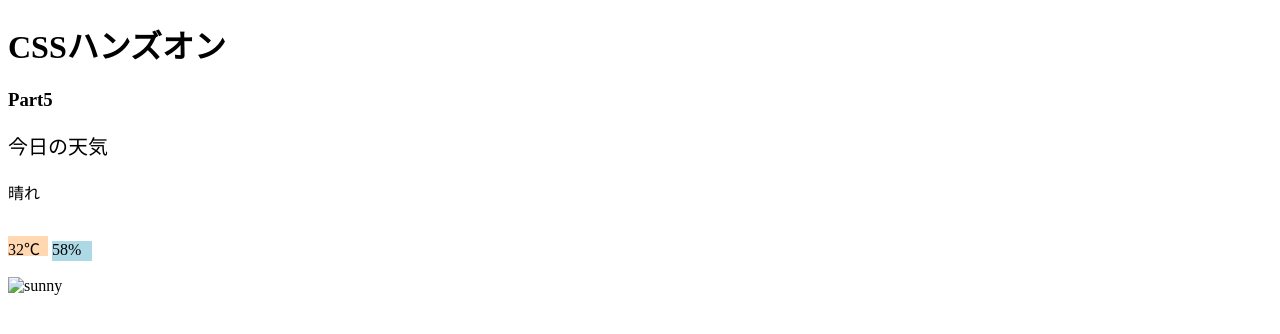
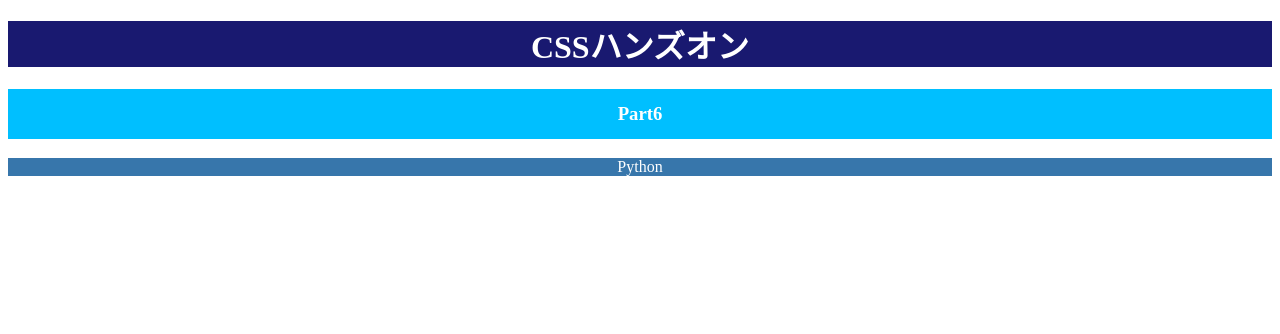
Before and after one commit to pirorintyo/HTML_Test_App, a plain HTML site: page index.html in a window 1280 px wide. Drawn offline with Linux system fonts and the light colour scheme.

Commit message:
Part6　テキストの配置と太さを学ぼう

```diff
--- a/index.html
+++ b/index.html
@@ -7,11 +7,7 @@
 	</head>
 	<body>
 		<h1>CSSハンズオン</h1>
-		<h3>Part5</h3>
-		<p class="today">今日の<span>天気</span></p>
-		<p class="weather">晴れ</p>
-		<p class="temperature">32℃</p>
-		<p class="humidity">58%</p>
-		<img src="weather.png" alt="sunny">
+		<h3>Part6</h3>
+		<p>Python</p>
 	</body>
 </html>
--- a/styles.css
+++ b/styles.css
@@ -1,28 +1,20 @@
-.today{
-	font-size: 20px;
+h1{
+	font-size:32px;
+	color:white;
+	background-color:midnightblue;
+	text-align:center;
 }
 
-.span{
-	background-color:#FFC0CB;
-	display : inline-block;
-	height :28px;
+h3{
+	color:white;
+	background:deepskyblue;
+	height:50px;
+	line-height:50px;
+	text-align:center;
 }
 
-.temperature{
-	background-color:#FFD8B2;
-	display: inline-block;
-	width:40px;
-	height:20px;
+p{
+	color:white;
+	background:#3776AB;
+	text-align:center;
 }
-
-
-.humidity{
-	background-color:#ADD8E6;
-	display:inline-block;
-	width:40px;
-	height:20px;
-}
-
-img{
-	display:block;
-}
```
